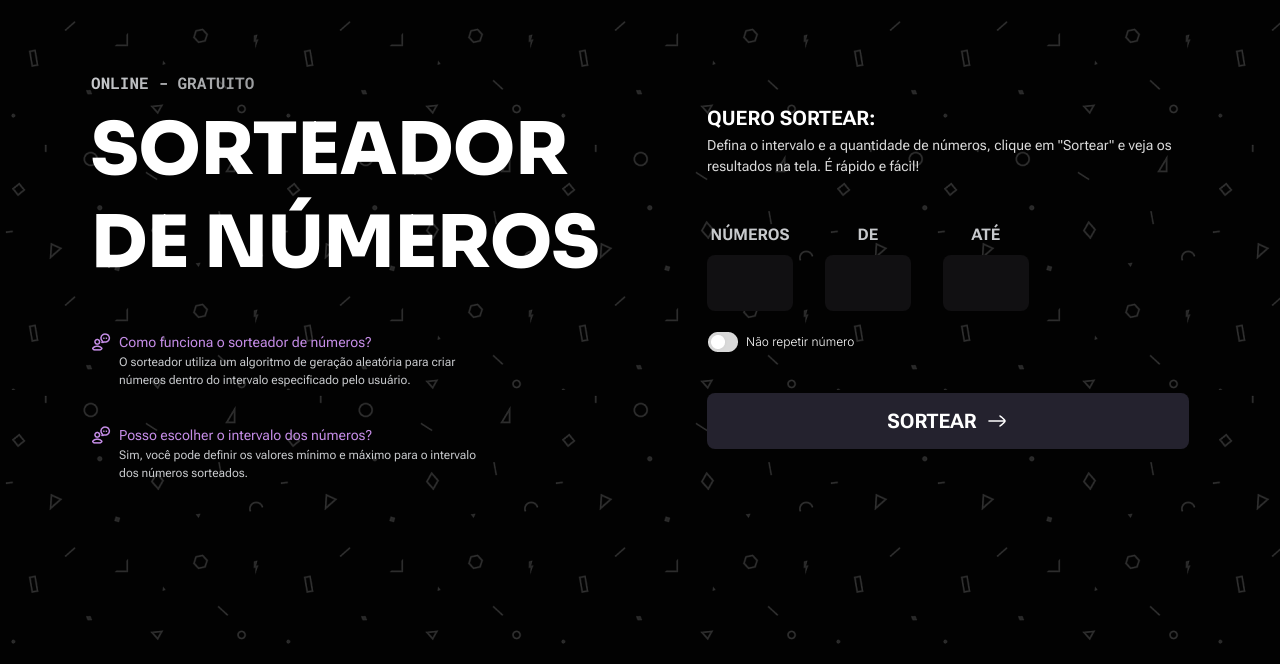
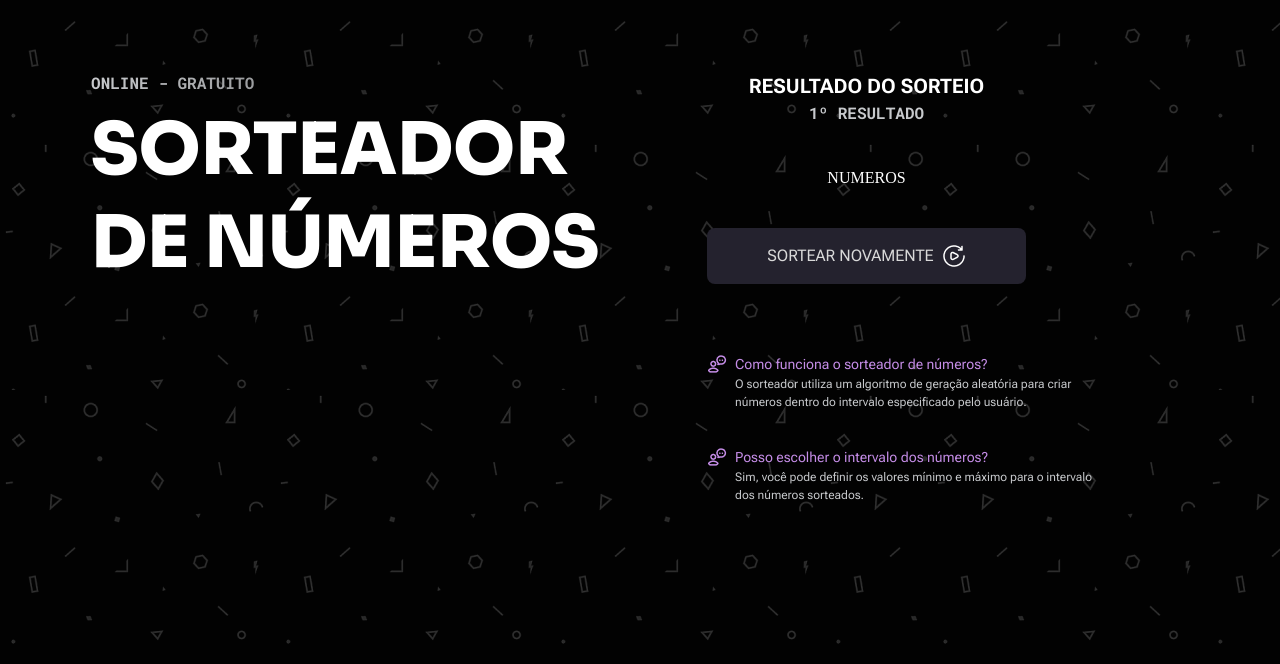
Before and after one commit to marlon-monteiro/cr-project-raffle, a plain HTML site: page index.html in a window 1280 px wide. Shown: the part 136-800 px from the top of the page. Drawn offline with Linux system fonts and the light colour scheme.

Commit message:
result layout's done. Start the transition for the first result.

```diff
--- a/index.html
+++ b/index.html
@@ -33,7 +33,7 @@
 
       <div id="raffle">
 
-        <div class="raffle-title">
+        <div class="raffle-title display-none">
           <h2>
             Quero sortear:
           </h2>
@@ -43,9 +43,9 @@
           </h3>
         </div>
 
-        <form class="raffle-form">
+        <form class="raffle-form display-none">
 
-          <div class="form-columns">
+          <div class="form-columns display-show-grid">
 
             <div class="column column-1">
               <h2>NÚMEROS</h2>
@@ -70,7 +70,7 @@
 
           </div>
 
-          <div class="form-on-off">
+          <div class="form-on-off display-show-flex">
             <img class="repeat" src="assets/icons/icon-off.png" alt="">
             <p>Não repetir número</p>
           </div>
@@ -81,6 +81,27 @@
           </button>
 
         </form>
+
+        <div class="result">
+
+          <div class="result-title">
+            <h1>
+              RESULTADO DO SORTEIO
+            </h1>
+            <h2>
+              1º RESULTADO
+            </h2>
+          </div>
+
+          <div class="result-numbers">
+            NUMEROS
+          </div>
+
+          <button id="result-button-id">
+            SORTEAR NOVAMENTE
+            <img src="assets/icons/icon-replay.png" alt="">
+          </button>
+
 
 
         </div>
@@ -93,7 +114,8 @@
               <h2>
                 Como funciona o sorteador de números?</h2>
               <h3>
-              O sorteador utiliza um algoritmo de geração aleatória para criar números dentro do intervalo especificado
+                O sorteador utiliza um algoritmo de geração aleatória para criar números dentro do intervalo
+                especificado
                 pelo usuário.
               </h3>
 
@@ -108,8 +130,9 @@
               <h3>
                 Sim, você pode definir os valores mínimo e máximo para o intervalo dos números sorteados.
               </h3>
+            </div>
+          </div>
 
-          </div>
         </div>
 
       </div>
--- a/script.js
+++ b/script.js
@@ -22,7 +22,6 @@ input1.addEventListener('focus', () => {
 
 input1.addEventListener('blur', () => {
   labelInput1.classList.remove('active-label');
-  // h2Input1.classList.remove('active-h2');
   console.log('remove class focus')
   console.log("h2Input1remove ===", h2Input1)
 });
--- a/style/global.css
+++ b/style/global.css
@@ -75,3 +75,15 @@ body {
 .active-h2 {
   color: red;
 }
+
+.display-none {
+  display: none;
+}
+
+.display-show-flex {
+  display: flex;
+}
+
+.display-show-grid {
+  display: grid;
+}
--- a/style/main.css
+++ b/style/main.css
@@ -100,7 +100,6 @@ main {
 .raffle-form {
   & .form-columns {
     margin-bottom: 1.25rem;
-    display: grid;
     grid-template-columns: 5.37rem 5.37rem 5.37rem;
     gap: 2rem;
 
@@ -164,7 +163,6 @@ main {
 }
 
 .form-on-off {
-  display: flex;
   align-items: center;
   gap: 0.5rem;
 
@@ -238,8 +236,51 @@ button img {
   }
 }
 
+.result {
+  width: 19.93rem;
+  min-height: 13.35rem;
+  margin-bottom: 4.35rem;
+}
+
+.result-title {
+  width: 100%;
+  height: 3.60rem;
+
+  & h1 {
+    font: var(--text-label-medium);
+    text-align: center;
+  }
+
+  & h2 {
+    font: var(--text-overline);
+    color: var(--content-secondary);
+    text-align: center;
+  }
+}
+
+.result-numbers {
+  display: flex;
+  justify-content: center;
+  align-items: center;
+  margin: auto;
+  width: 10.75rem;
+  height: 6.25rem;
+}
+
+#result-button-id {
+  width: 100%;
+  height: 3.5rem;
+
+  font: var(--text-paragraph-large);
+  color: var(--content-tertiary);
+
+  & img {
+    width: 1.5rem;
+    height: 1.5rem;
+  }
+}
+
 #faq-wrapper {
-  margin-top: 5rem;
   display: flex;
   flex-direction: column;
   gap: 2.25rem;
```
Lines whose indentation alone changed are shown as unchanged.
